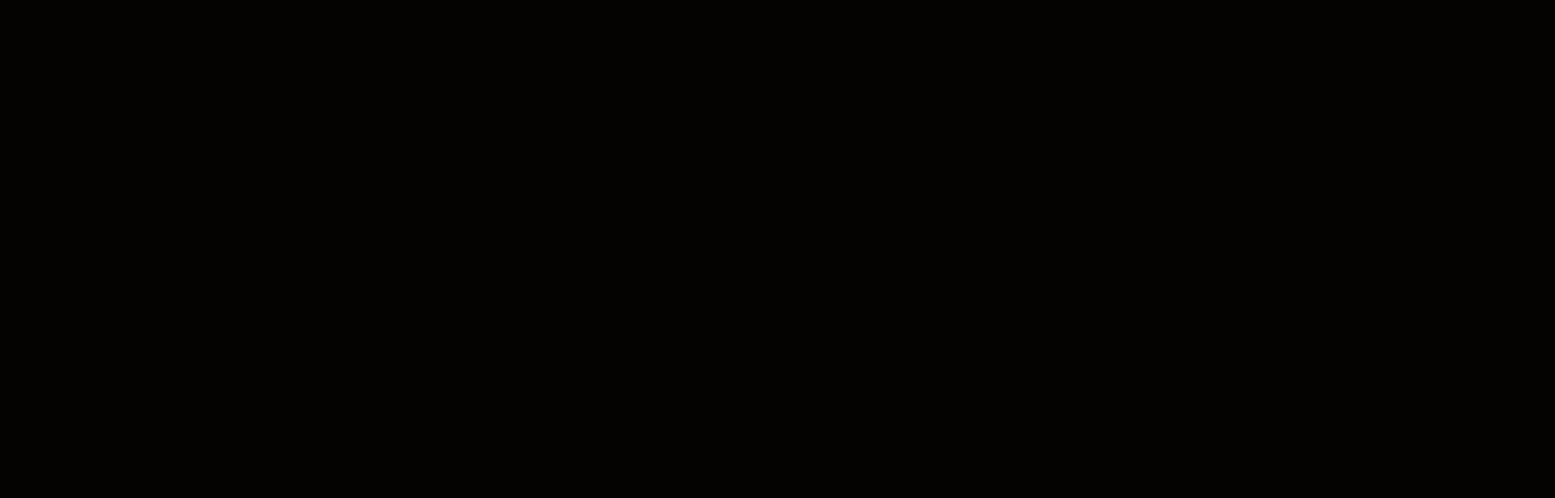
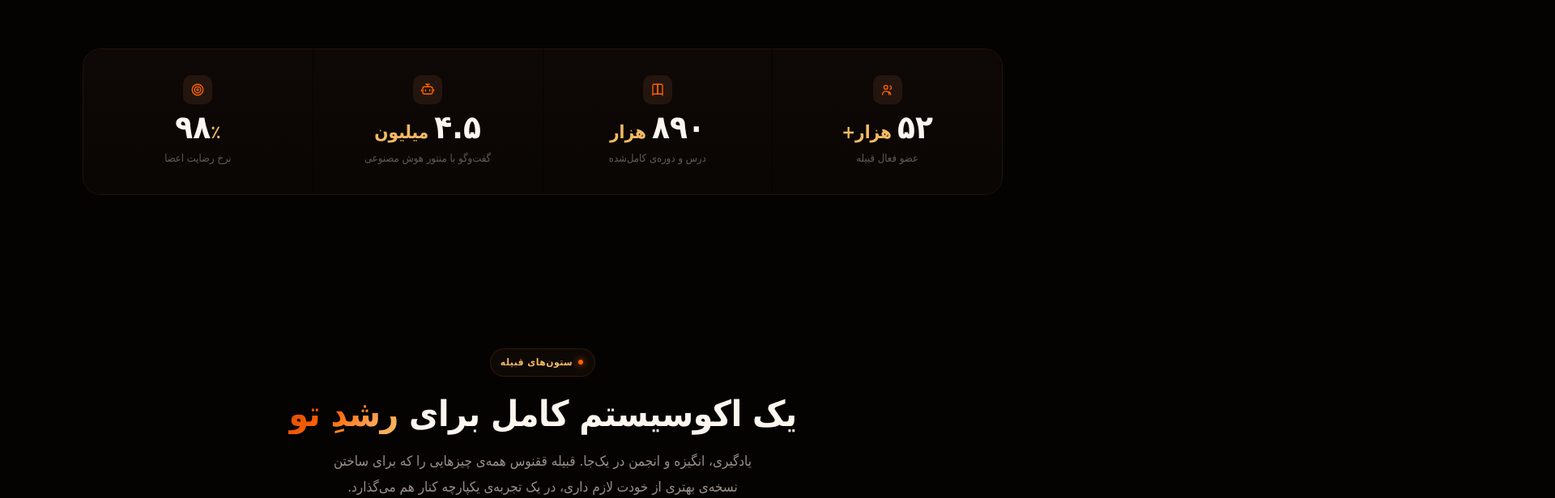
Before and after one commit to qabile-com/front-end, a Next.js app: page / in a window 1280 px wide. Shown: the part 820-1436 px from the top of the page at 81% size, 1920 px wide, since content can reach past the window. Built offline with nearby package versions, Linux system fonts and the light colour scheme.

Commit message:
update scroll related styles

```diff
--- a/src/app/globals.css
+++ b/src/app/globals.css
@@ -57,7 +57,7 @@
 
 @layer base {
   html {
-    scroll-behavior: smooth;
+    scroll-behavior: auto;
   }
 
   body {
--- a/src/features/landing/presentation/sections/stats-section.tsx
+++ b/src/features/landing/presentation/sections/stats-section.tsx
@@ -13,7 +13,7 @@
             <span className="text-ember grid size-9 place-items-center rounded-sm [background:var(--glass-2)]">
               <Icon name={stat.icon as IconName} size={18} />
             </span>
-            <span className="text-[clamp(28px,3.2vw,40px)] leading-none font-black">
+            <span className="min-w-[5ch] text-[clamp(28px,3.2vw,40px)] leading-none font-black tabular-nums">
               <CountUp to={stat.count} decimals={stat.decimals} suffix={stat.suffix} />
             </span>
             <span className="text-ink-3 text-[13px]">{stat.label}</span>
--- a/src/features/landing/presentation/sections/testimonials-section.tsx
+++ b/src/features/landing/presentation/sections/testimonials-section.tsx
@@ -18,7 +18,7 @@
         />
       </Container>
 
-      <div className="marquee-mask flex gap-4">
+      <div className="marquee-mask flex gap-4 overflow-hidden">
         <div className="marquee-track flex gap-4">
           {loop.map((t, i) => (
             <GlassCard key={i} className="w-[300px] shrink-0 rounded-lg p-[22px]">
```
